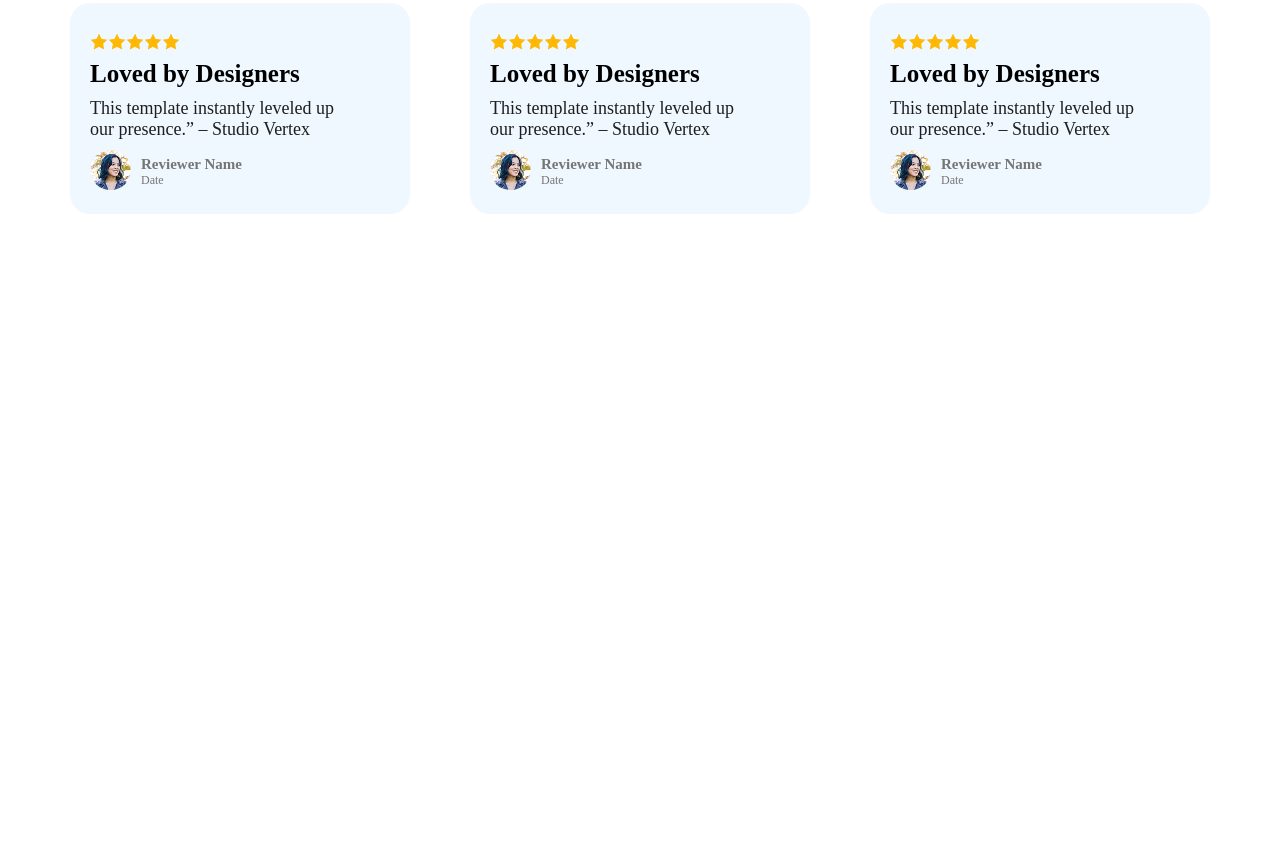
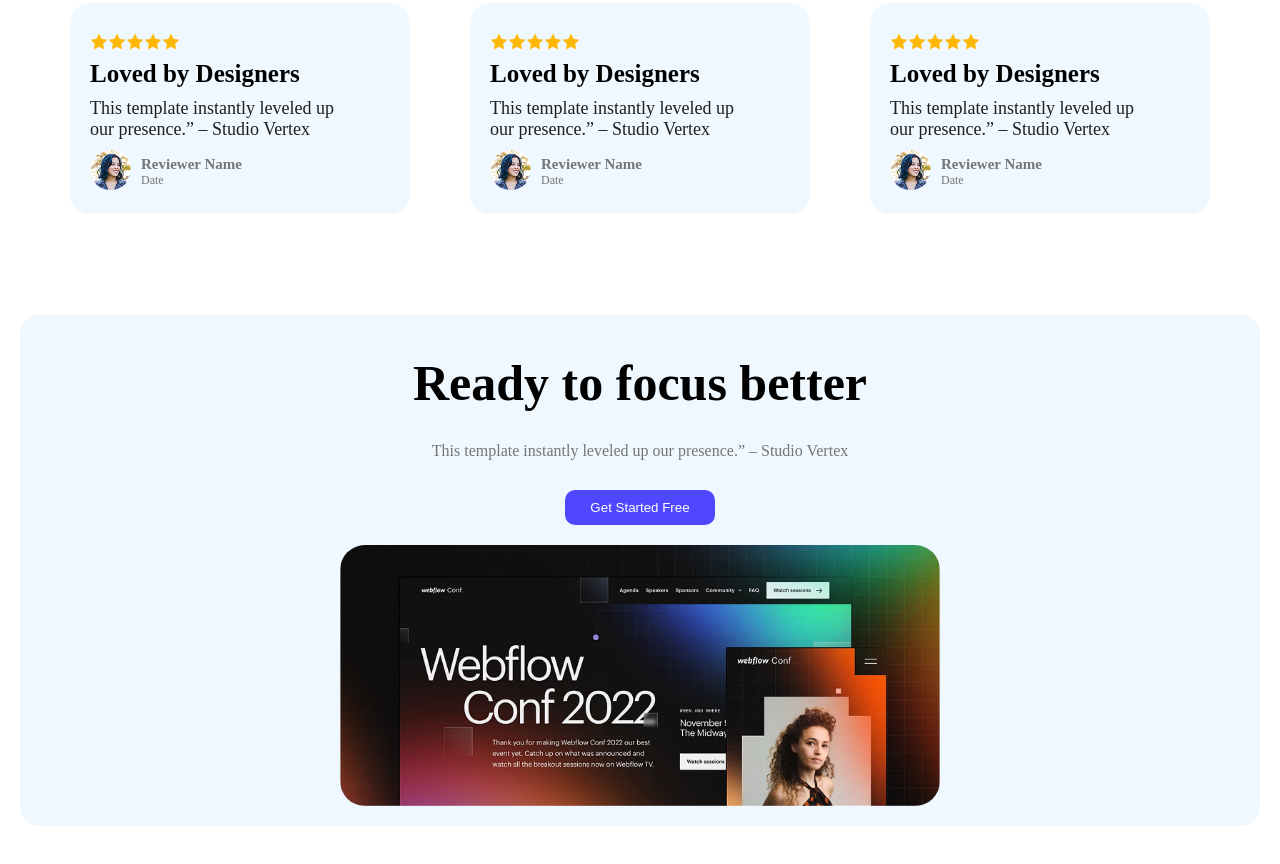
Before and after one commit to SOrtINgmASteR/Programming-Hero-Assignment-1, a plain HTML site: page index.html in a window 1280 px wide. Shown: the part 1775-2639 px from the top of the page. Before the commit the page ends 2089 px from the top, so only its background shows below. Drawn offline with Linux system fonts and the light colour scheme.

Commit message:
stay focus section

```diff
--- a/index.html
+++ b/index.html
@@ -113,8 +113,17 @@
                     </div>
                 </div>
             </div>
+        </section>
 
+        <section class="focus">
+            <div class="focus-text">
+                <h3 class="focus-title">Ready to focus better</h3>
+                <p class="focus-subtitle">This template instantly leveled up our presence.” – Studio Vertex</p>
+                <a href="#"><button class="btn-general">Get Started Free</button></a>
+            </div>
+            <img src="B12A01-landing-launchpad-main/Assets/wc-big.png" alt="">
         </section>
+
     </main>
 </body>
 </html>
--- a/styles.css
+++ b/styles.css
@@ -219,3 +219,36 @@ nav {
     margin: 0px;
     padding: 0px;
 }
+
+/* Main styles - Stay focus Section */
+.focus {
+    max-width: 1200px;
+    display: flex;
+    flex-direction: column;
+    align-items: center;
+    text-align: center;
+    gap: 20px;
+    margin: 50px auto;
+    padding: 20px;
+    border-radius: 20px;
+    background-color: aliceblue;
+}
+
+.focus img {
+    border-radius: 25px;
+    width: 100%;
+    max-width: 600px;
+}
+
+.focus-title {
+    font-size: 50px;
+    font-weight: 800;
+    margin: 20px 0;
+}
+
+.focus-subtitle {
+    font-size: 16px;
+    font-weight: 400;
+    color: #757575;
+    margin: 30px 0;
+}
```
